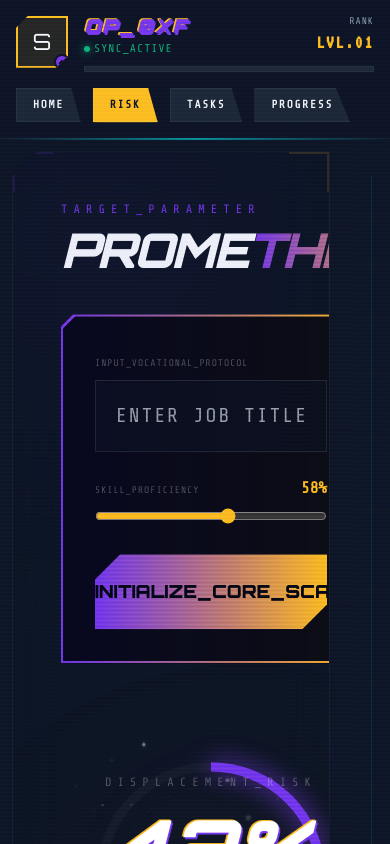
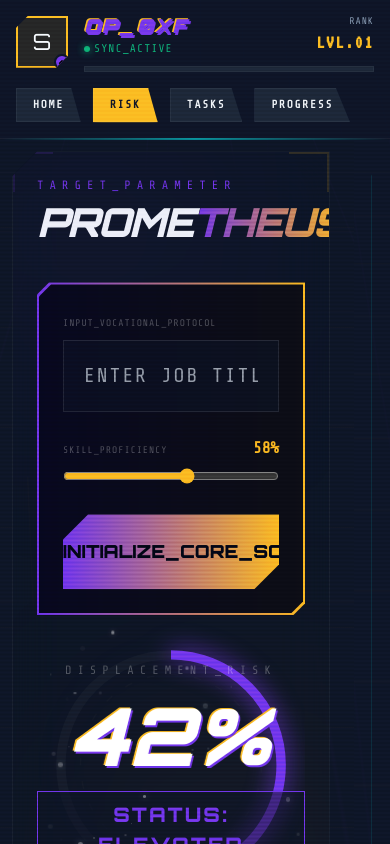
Before and after one commit to Areeb8792/ai-career-copilot, a React (Create React App) app in the folder client/: page /risk-management in a window 390 px wide. Shown: the top 844 px of the page. Built offline with nearby package versions, Linux system fonts and the light colour scheme; no server answers; sample sign-in values are in the browser's storage; a web font is replaced by a local one.

Commit message:
optimised website for mobile use again this time

```diff
--- a/client/src/pages/Dashboard.js
+++ b/client/src/pages/Dashboard.js
@@ -97,12 +97,12 @@ function Dashboard() {
           </div>
 
           {/* Interactive Risk Matrix Mini-Demo */}
-          <div className="clip-angle group relative" style={{ marginTop: "112px", width: "100%", maxWidth: "1024px", background: "rgba(15, 23, 42, 0.6)", border: "1px solid rgba(255, 255, 255, 0.05)", padding: "4px", backdropFilter: "blur(12px)" }}>
+          <div className="clip-angle group relative mx-auto" style={{ marginTop: "112px", width: "100%", maxWidth: "1024px", background: "rgba(15, 23, 42, 0.6)", border: "1px solid rgba(255, 255, 255, 0.05)", padding: "4px", backdropFilter: "blur(12px)" }}>
             <div className="animate-float" style={{ position: "absolute", top: "-48px", right: "48px", color: "var(--accent-purple)" }}>
               <svg xmlns="http://www.w3.org/2000/svg" width="48" height="48" viewBox="0 0 24 24" fill="none" stroke="currentColor" strokeWidth="2" strokeLinecap="round" strokeLinejoin="round"><polygon points="12 2 2 7 12 12 22 7 12 2"/><polyline points="2 17 12 22 22 17"/><polyline points="2 12 12 17 22 12"/></svg>
             </div>
-            <div className="clip-angle" style={{ padding: "40px 56px", border: "1px solid rgba(255, 255, 255, 0.05)", background: "linear-gradient(to bottom right, rgba(99, 102, 241, 0.05), transparent)" }}>
-              <div style={{ display: "grid", gridTemplateColumns: "repeat(auto-fit, minmax(300px, 1fr))", gap: "48px", alignItems: "center" }}>
+            <div className="clip-angle p-6 md:p-14" style={{ border: "1px solid rgba(255, 255, 255, 0.05)", background: "linear-gradient(to bottom right, rgba(99, 102, 241, 0.05), transparent)" }}>
+              <div style={{ display: "grid", gridTemplateColumns: "repeat(auto-fit, minmax(min(100%, 300px), 1fr))", gap: "48px", alignItems: "center" }}>
 
                 <div style={{ textAlign: "left" }}>
                   <h3 style={{ fontSize: "1.875rem", fontWeight: 900, fontStyle: "italic", marginBottom: "20px", color: "var(--accent-amber)", textTransform: "uppercase", letterSpacing: "-0.05em" }}>SKILL_SYNC_CALC</h3>
@@ -123,7 +123,7 @@ function Dashboard() {
                     <div className="clip-angle" style={{ height: "20px", width: "100%", background: "rgba(30, 41, 59, 1)", border: "1px solid rgba(255, 255, 255, 0.05)", padding: "2px", position: "relative" }}>
                       <div style={{ height: "100%", width: "72.8%", background: "linear-gradient(to right, var(--accent-purple), #3b82f6)", boxShadow: "0 0 15px var(--accent-purple)", transition: "width 1.2s" }}></div>
                     </div>
-                    <div style={{ display: "grid", gridTemplateColumns: "repeat(3, 1fr)", gap: "20px", textAlign: "center", marginTop: "32px" }}>
+                    <div style={{ display: "grid", gridTemplateColumns: "repeat(auto-fit, minmax(80px, 1fr))", gap: "12px", textAlign: "center", marginTop: "32px" }}>
                       <div className="clip-angle" style={{ padding: "12px", background: "rgba(255, 255, 255, 0.05)", border: "1px solid rgba(255, 255, 255, 0.05)" }}>
                         <div className="font-tech" style={{ fontSize: "0.5rem", color: "rgba(255, 255, 255, 0.2)", textTransform: "uppercase", marginBottom: "4px" }}>Risk</div>
                         <div style={{ fontSize: "0.75rem", fontWeight: 900, color: "var(--accent-amber)" }}>MODERATE</div>
@@ -158,7 +158,7 @@ function Dashboard() {
               <div style={{ fontSize: "4.5rem", fontWeight: 400, color: "rgba(255, 255, 255, 0.05)", userSelect: "none", letterSpacing: "-0.05em" }}>PRO_GEAR_X9</div>
             </div>
 
-            <div style={{ display: "grid", gridTemplateColumns: "repeat(auto-fit, minmax(300px, 1fr))", gap: "40px" }}>
+            <div style={{ display: "grid", gridTemplateColumns: "repeat(auto-fit, minmax(min(100%, 300px), 1fr))", gap: "40px" }}>
               {featureCards.map((card) => (
                 <div key={card.id} className="group clip-angle game-card-gradient" style={{ position: "relative", border: "1px solid rgba(255, 255, 255, 0.05)", padding: "40px", transition: "all 0.3s", cursor: "pointer" }} onClick={() => navigate(card.path)}>
                   <div style={{ position: "absolute", bottom: "-40px", right: "-40px", fontSize: "8rem", color: "rgba(255, 255, 255, 0.02)", fontWeight: 900, transition: "color 0.3s" }}>{card.id}</div>
@@ -204,7 +204,7 @@ function Dashboard() {
         <section className="relative z-10 py-40 px-6">
           <div style={{ maxWidth: "1280px", margin: "0 auto", textAlign: "center" }}>
              <h2 style={{ fontSize: "clamp(3rem, 4vw, 3.75rem)", fontWeight: 900, fontStyle: "italic", marginBottom: "96px", textTransform: "uppercase", letterSpacing: "-0.05em" }}>SYNC_TIERS</h2>
-             <div style={{ display: "grid", gridTemplateColumns: "repeat(auto-fit, minmax(300px, 1fr))", gap: "40px", alignItems: "center" }}>
+             <div style={{ display: "grid", gridTemplateColumns: "repeat(auto-fit, minmax(min(100%, 300px), 1fr))", gap: "40px", alignItems: "center" }}>
 
                 {/* Tier 1 */}
                 <div className="clip-angle" style={{ background: "rgba(15, 23, 42, 0.6)", border: "1px solid rgba(255, 255, 255, 0.05)", padding: "48px", display: "flex", flexDirection: "column", transition: "border-color 0.3s" }}>
@@ -254,8 +254,8 @@ function Dashboard() {
 
         {/* Final CTA */}
         <section className="relative z-10 py-40 px-6 overflow-hidden">
-           <div className="clip-angle" style={{ maxWidth: "1024px", margin: "0 auto", background: "linear-gradient(to right, rgba(124, 58, 237, 0.3), rgba(251, 191, 36, 0.3), rgba(16, 185, 129, 0.3))", padding: "2px" }}>
-              <div className="clip-angle" style={{ background: "rgba(2, 6, 23, 1)", padding: "64px 96px", textAlign: "center", position: "relative" }}>
+            <div className="clip-angle mx-auto" style={{ maxWidth: "1024px", background: "linear-gradient(to right, rgba(124, 58, 237, 0.3), rgba(251, 191, 36, 0.3), rgba(16, 185, 129, 0.3))", padding: "2px" }}>
+              <div className="clip-angle p-8 md:p-16 lg:p-24" style={{ background: "rgba(2, 6, 23, 1)", textAlign: "center", position: "relative" }}>
                  <h2 className="glitch-hero" data-text="WIN_THE_FUTURE" style={{ fontSize: "clamp(3rem, 5vw, 6rem)", fontWeight: 900, fontStyle: "italic", marginBottom: "40px", textTransform: "uppercase", letterSpacing: "-0.05em" }}>WIN_THE_FUTURE</h2>
                  <p className="font-tech" style={{ fontSize: "1.125rem", color: "rgba(255, 255, 255, 0.5)", marginBottom: "56px", maxWidth: "672px", margin: "0 auto 56px auto", textTransform: "uppercase" }}>The game has changed. Don't play by the old rules. Augment your reality now.</p>
                  <div style={{ display: "flex", gap: "32px", justifyContent: "center", flexWrap: "wrap" }}>
--- a/client/src/pages/RiskManagement.js
+++ b/client/src/pages/RiskManagement.js
@@ -316,7 +316,7 @@ function RiskManagement() {
         <div style={{ position: "relative", zIndex: 10, padding: "24px" }}>
 
           {/* Full-Width Hero Risk Section */}
-          <section className="relative w-full mb-12 flex flex-col items-center border clip-corner group" style={{ background: "rgba(15, 23, 42, 0.3)", borderColor: "rgba(255, 255, 255, 0.05)", padding: "48px", backdropFilter: "blur(24px)", overflow: "hidden" }}>
+          <section className="relative w-full mb-12 flex flex-col items-center border clip-corner group p-6 md:p-12" style={{ background: "rgba(15, 23, 42, 0.3)", borderColor: "rgba(255, 255, 255, 0.05)", backdropFilter: "blur(24px)", overflow: "hidden" }}>
             {/* Corner Decorations */}
             <div className="corner-deco top-l" style={{ borderColor: "rgba(124, 58, 237, 0.3)" }}></div>
             <div className="corner-deco top-r" style={{ borderColor: "rgba(251, 191, 36, 0.3)" }}></div>
@@ -326,19 +326,19 @@ function RiskManagement() {
             <div style={{ position: "absolute", top: "-80px", left: "-80px", width: "320px", height: "320px", background: "rgba(124, 58, 237, 0.05)", filter: "blur(120px)", borderRadius: "50%" }}></div>
             <div style={{ position: "absolute", bottom: "-80px", right: "-80px", width: "320px", height: "320px", background: "rgba(251, 191, 36, 0.05)", filter: "blur(120px)", borderRadius: "50%" }}></div>
 
-            <div style={{ display: "grid", gridTemplateColumns: "repeat(auto-fit, minmax(300px, 1fr))", width: "100%", maxWidth: "1280px", alignItems: "center", gap: "64px" }}>
+            <div style={{ display: "grid", gridTemplateColumns: "repeat(auto-fit, minmax(min(100%, 300px), 1fr))", width: "100%", maxWidth: "1280px", alignItems: "center", gap: "32px md:gap-64px" }}>
 
               {/* Input Side */}
               <div style={{ display: "flex", flexDirection: "column", gap: "32px" }}>
                 <div>
                   <span className="font-tech" style={{ fontSize: "0.75rem", color: "var(--accent-purple)", textTransform: "uppercase", letterSpacing: "0.5em", display: "block" }}>Target_Parameter</span>
-                  <h1 style={{ fontSize: "clamp(3rem, 5vw, 4.5rem)", fontWeight: 900, fontStyle: "italic", textTransform: "uppercase", letterSpacing: "-0.05em", lineHeight: 1, margin: "8px 0" }}>
+                  <h1 style={{ fontSize: "clamp(2.5rem, 8vw, 4.5rem)", fontWeight: 900, fontStyle: "italic", textTransform: "uppercase", letterSpacing: "-0.05em", lineHeight: 1, margin: "8px 0" }}>
                     PROME<span style={{ color: "transparent", backgroundImage: "linear-gradient(to right, var(--accent-purple), var(--accent-amber))", WebkitBackgroundClip: "text", backgroundClip: "text" }}>THEUS</span>
                   </h1>
                 </div>
 
                 <div className="clip-angle" style={{ padding: "2px", background: "linear-gradient(to right, var(--accent-purple), var(--accent-amber))", boxShadow: "0 10px 15px -3px rgba(0, 0, 0, 0.5)" }}>
-                  <div className="clip-angle" style={{ background: "rgba(2, 6, 23, 0.95)", padding: "32px", display: "flex", flexDirection: "column", gap: "24px" }}>
+                  <div className="clip-angle p-6 md:p-8" style={{ background: "rgba(2, 6, 23, 0.95)", display: "flex", flexDirection: "column", gap: "24px" }}>
 
                     <div>
                       <label className="font-tech" style={{ fontSize: "0.6rem", color: "rgba(255, 255, 255, 0.3)", textTransform: "uppercase", letterSpacing: "0.1em" }}>Input_Vocational_Protocol</label>
@@ -380,7 +380,7 @@ function RiskManagement() {
               </div>
 
               {/* Large Gauge Side */}
-              <div style={{ position: "relative", display: "flex", alignItems: "center", justifyContent: "center", padding: "32px", overflow: "visible" }}>
+              <div style={{ position: "relative", display: "flex", alignItems: "center", justifyContent: "center", padding: "16px", overflow: "hidden", minHeight: "300px" }}>
 
                 {/* Star Particles */}
                 <div style={{ position: "absolute", inset: 0, overflow: "hidden", pointerEvents: "none" }}>
@@ -432,7 +432,7 @@ function RiskManagement() {
           </section>
 
           {/* Main Split Layout */}
-          <main style={{ display: "grid", gridTemplateColumns: "repeat(auto-fit, minmax(350px, 1fr))", gap: "32px", position: "relative", zIndex: 10 }}>
+          <main style={{ display: "grid", gridTemplateColumns: "repeat(auto-fit, minmax(min(100%, 350px), 1fr))", gap: "32px", position: "relative", zIndex: 10 }}>
 
             {/* Left Column: Counter-Measures */}
             <div style={{ display: "flex", flexDirection: "column", gap: "24px" }}>
@@ -447,7 +447,7 @@ function RiskManagement() {
                 {riskData.explanation}
               </p>
 
-              <div style={{ display: "grid", gridTemplateColumns: "repeat(auto-fit, minmax(280px, 1fr))", gap: "24px" }}>
+              <div style={{ display: "grid", gridTemplateColumns: "repeat(auto-fit, minmax(min(100%, 280px), 1fr))", gap: "24px" }}>
                 {riskData.tips.map((tip, i) => (
                   <div key={i} className="clip-corner" style={{ position: "relative", background: "linear-gradient(to bottom right, rgba(15, 23, 42, 0.8), rgba(2, 6, 23, 0.8))", border: "1px solid rgba(255, 255, 255, 0.05)", padding: "32px", display: "flex", flexDirection: "column", transition: "all 0.3s" }}>
                     <div style={{ display: "flex", justifyContent: "space-between", alignItems: "flex-start", marginBottom: "24px" }}>
```
